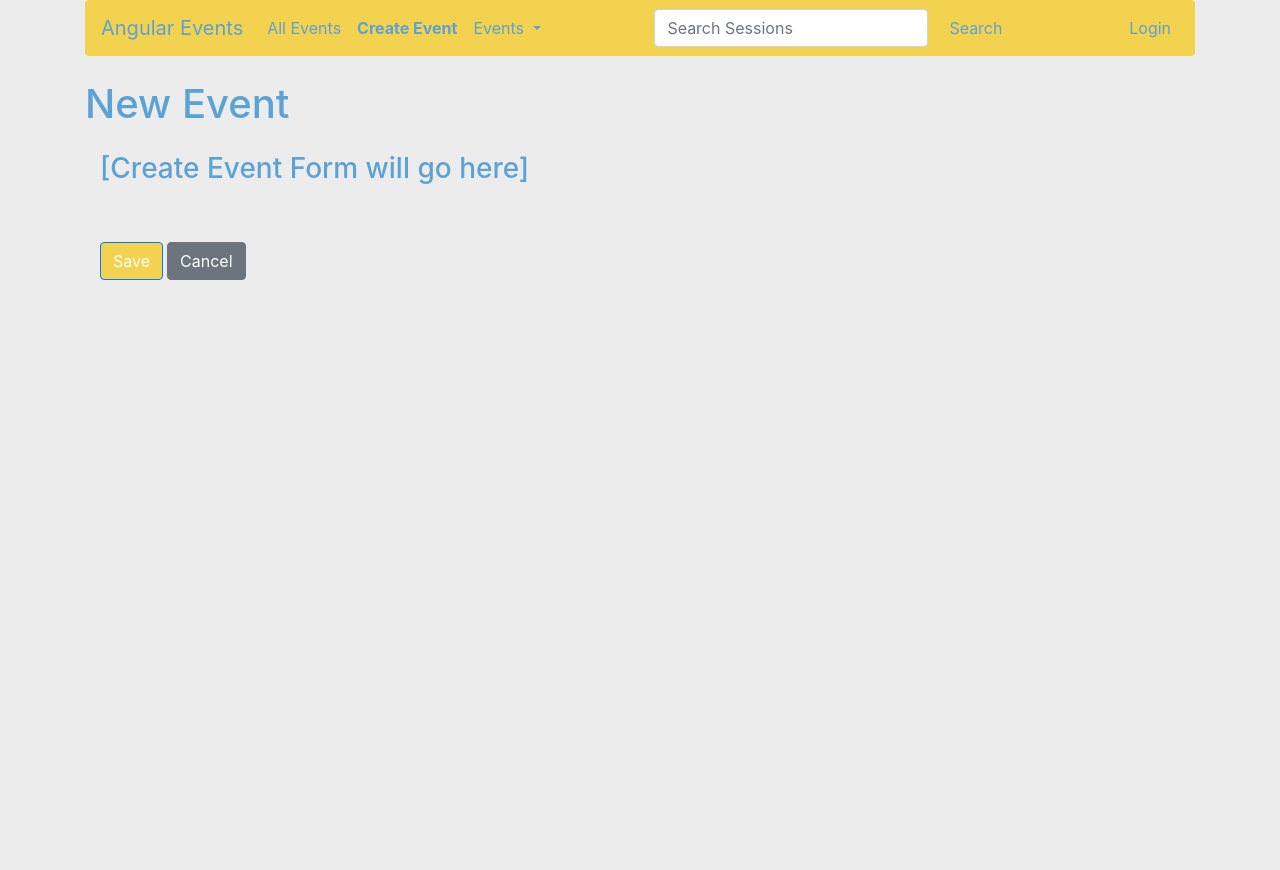
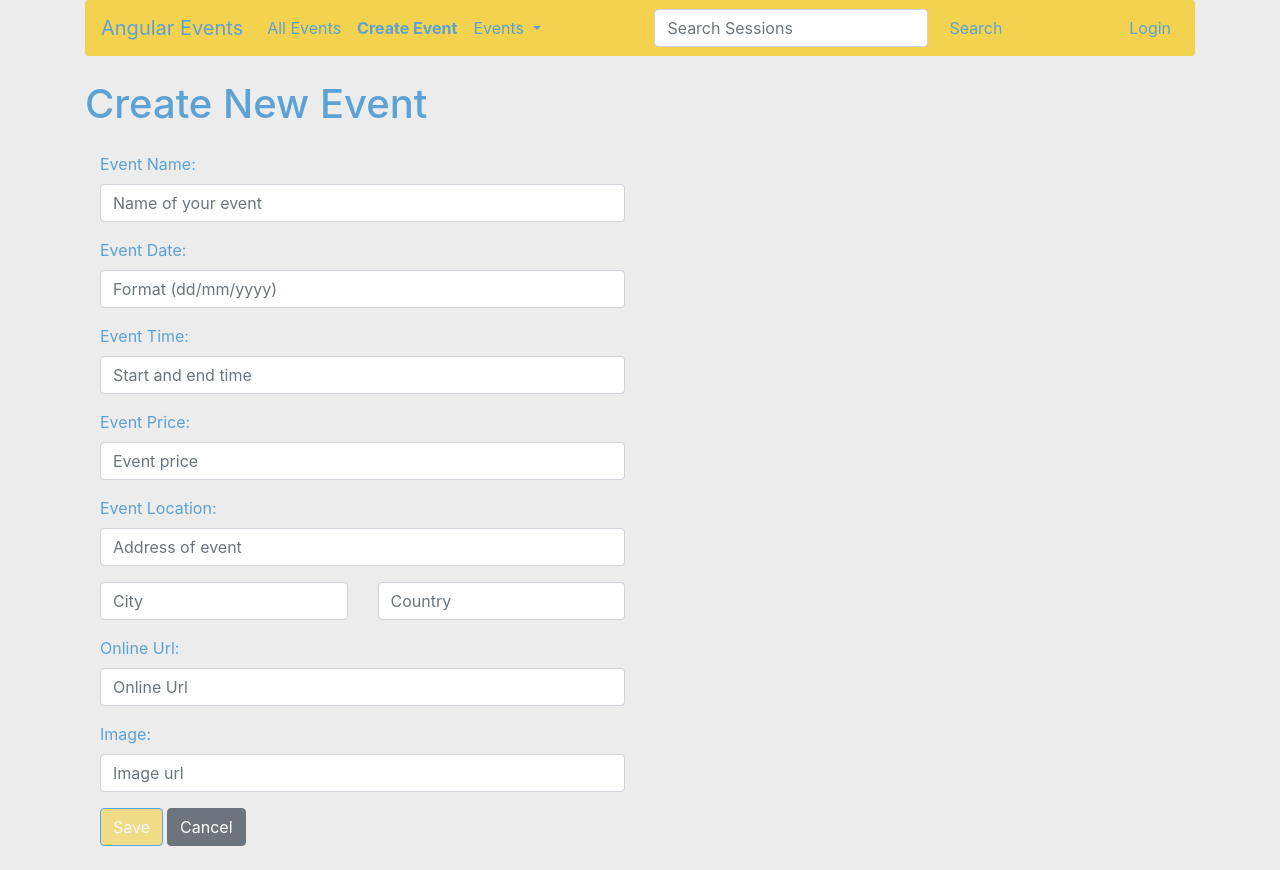
Before and after one commit to aritavn/EventsManager, an Angular app: page /events/new in a window 1280 px wide. Before the commit the page ends 800 px from the top, so only its background shows below. Built offline with nearby package versions, Linux system fonts and the light colour scheme.

Commit message:
Implement Create Event template-based form

```diff
--- a/src/app/app.module.ts
+++ b/src/app/app.module.ts
@@ -1,6 +1,7 @@
 import { BrowserModule } from '@angular/platform-browser'
 import { NgModule } from '@angular/core'
 import { RouterModule } from '@angular/router'
+import { FormsModule, ReactiveFormsModule } from '@angular/forms'
 
 import { EventsAppComponent } from './events-app.component'
 import { EventsListComponent } from './components/events-list/events-list.component'
@@ -28,6 +29,8 @@
     ],
     imports: [
         BrowserModule,
+        FormsModule,
+        ReactiveFormsModule,
         RouterModule.forRoot(AppRoutes)
     ],
     providers: [
--- /dev/null
+++ b/src/app/components/create-event/create-event.component.css
@@ -0,0 +1,19 @@
+.error input {
+    background-color: #E3C3C5;
+}
+
+.error ::-webkit-input-placeholder {
+    color: #999;
+}
+
+.error ::-moz-placeholder {
+    color: #999;
+}
+
+.error :-moz-placeholder {
+    color: #999;
+}
+
+.error :-ms-input-placeholder {
+    color: #999;
+}
--- a/src/app/components/create-event/create-event.component.html
+++ b/src/app/components/create-event/create-event.component.html
@@ -1,10 +1,65 @@
-<div>
-    <h1 class='my-4'>New Event</h1>
-    <div class='col-md-6'>
-        <h3>[Create Event Form will go here]</h3>
-        <br/>
-        <br/>
-        <button type='submit' class='btn btn-primary' style='background-color: #F3D250;'>Save</button>
-        <button type='button' class='btn btn-secondary ml-1' (click)="cancel()">Cancel</button>
-    </div>
+<h1 class='my-4'>Create New Event</h1>
+<div class="col-md-6 mb-4">
+    <form #newEventForm="ngForm" (ngSubmit)="saveEvent(newEventForm.value)" autocomplete="off" novalidate>
+        <div class="form-group" [ngClass]="{'error': newEventForm.controls.name?.invalid && newEventForm.controls.name?.touched}">
+            <label for="eventName">Event Name:</label>
+            <input (ngModel)="newEvent.name" name="name" required id="name" type="text" class="form-control" placeholder="Name of your event" />
+            <em *ngIf="newEventForm.controls.name?.invalid && newEventForm.controls.name?.touched"
+                class="float-right text-danger small pt-1">Required</em>
+        </div>
+        <div class="form-group" [ngClass]="{'error': newEventForm.controls.date?.invalid && newEventForm.controls.date?.touched}">
+            <label for="eventDate">Event Date:</label>
+            <input (ngModel)="newEvent.date" name="date" required id="eventDate" type="text" class="form-control"
+                placeholder="Format (dd/mm/yyyy)" />
+            <em *ngIf="newEventForm.controls.date?.invalid && newEventForm.controls.date?.touched"
+                class="float-right text-danger small pt-1">Required</em>
+        </div>
+        <div class="form-group" [ngClass]="{'error': newEventForm.controls.time?.invalid && newEventForm.controls.time?.touched}">
+            <label for="eventTime">Event Time:</label>
+            <input (ngModel)="newEvent.time" name="time" required id="eventTime" type="text" class="form-control"
+                placeholder="Start and end time" />
+            <em *ngIf="newEventForm.controls.time?.invalid && newEventForm.controls.time?.touched"
+                class="float-right text-danger small pt-1">Required</em>
+        </div>
+        <div class="form-group" [ngClass]="{'error': newEventForm.controls.price?.invalid && newEventForm.controls.price?.touched}">
+            <label for="eventPrice">Event Price:</label>
+            <input (ngModel)="newEvent.price" name="price" required id="eventPrice" type="text" type="number" class="form-control"
+                placeholder="Event price" />
+            <em *ngIf="newEventForm.controls.price?.invalid && newEventForm.controls.price?.touched"
+                class="float-right text-danger small pt-1">Required</em>
+        </div>
+
+        <div ngModelGroup="location">
+            <div class="form-group">
+                <label for="address">Event Location:</label>
+                <input (ngModel)="newEvent.address" name="address" id="address" type="text" class="form-control" placeholder="Address of event" />
+            </div>
+            <div class="row mb-3">
+                <div class="col-md-6">
+                    <input (ngModel)="newEvent.city" name="city" id="city" type="text" class="form-control" placeholder="City" />
+                </div>
+                <div class="col-md-6" >
+                    <input (ngModel)="newEvent.country" name="country" id="country" type="text" class="form-control" placeholder="Country" />
+                </div>
+            </div>
+        </div>
+
+        <div class="form-group">
+            <label for="onlineUrl">Online Url:</label>
+            <input (ngModel)="newEvent.onlineUrl" name="onlineUrl" id="onlineUrl" type="text" class="form-control" placeholder="Online Url" />
+        </div>
+        <div class="form-group" [ngClass]="{'error': newEventForm.controls.imageUrl?.invalid && newEventForm.controls.imageUrl?.touched}">
+            <label for="imageUrl">Image:</label>
+            <input (ngModel)="newEvent.imageUrl" name="imageUrl" required pattern=".*\/.*.(png|jpg)" id="imageUrl" type="text" class="form-control"
+                placeholder="Image url" />
+            <em *ngIf="newEventForm.controls.imageUrl?.invalid && newEventForm.controls.imageUrl?.touched && newEventForm.controls.imageUrl?.errors.required"
+                class="float-right text-danger small pt-1">Required</em>
+            <em *ngIf="newEventForm.controls.imageUrl?.invalid && newEventForm.controls.imageUrl?.touched && newEventForm.controls.imageUrl?.errors.pattern"
+                class="float-right text-danger small pt-1">Must be a png or jpg url</em>
+            <img [src]="newEventForm.controls.imageUrl.value" *ngIf="newEventForm.controls.imageUrl?.valid" />
+        </div>
+
+        <button type="submit" [disabled]="newEventForm.invalid" class="btn btn-primary" style="background-color: #F3D250;">Save</button>
+        <button type="button" class="btn btn-secondary ml-1" (click)="cancel()">Cancel</button>
+    </form>
 </div>
--- a/src/app/components/create-event/create-event.component.ts
+++ b/src/app/components/create-event/create-event.component.ts
@@ -1,15 +1,24 @@
 import { Component } from '@angular/core'
 import { Router } from '@angular/router'
+import { EventService } from '../../services/event.service'
 
 @Component({
     selector: 'create-event',
-    templateUrl: './create-event.component.html'
+    templateUrl: './create-event.component.html',
+    styleUrls: ['./create-event.component.css']
 })
 export class CreateEventComponent {
 
     isDirty: boolean = true
+    newEvent: any
 
-    constructor(private router: Router) {}
+    constructor(private router: Router, private eventService: EventService) {}
+
+    saveEvent(formValues: any) {
+        this.eventService.saveEvent(formValues)
+        this.isDirty = false
+        this.router.navigate(['/events'])
+    }
 
     cancel() {
         this.router.navigate(['/events'])
--- a/src/app/services/event.service.ts
+++ b/src/app/services/event.service.ts
@@ -16,6 +16,12 @@
 
     getEvent(id: number): Event {
         return events.find(event => event.id === id)
+    }
+
+    saveEvent(event) {
+        event.id = 999
+        event.sessions = []
+        events.push(event)
     }
 }
 
```
